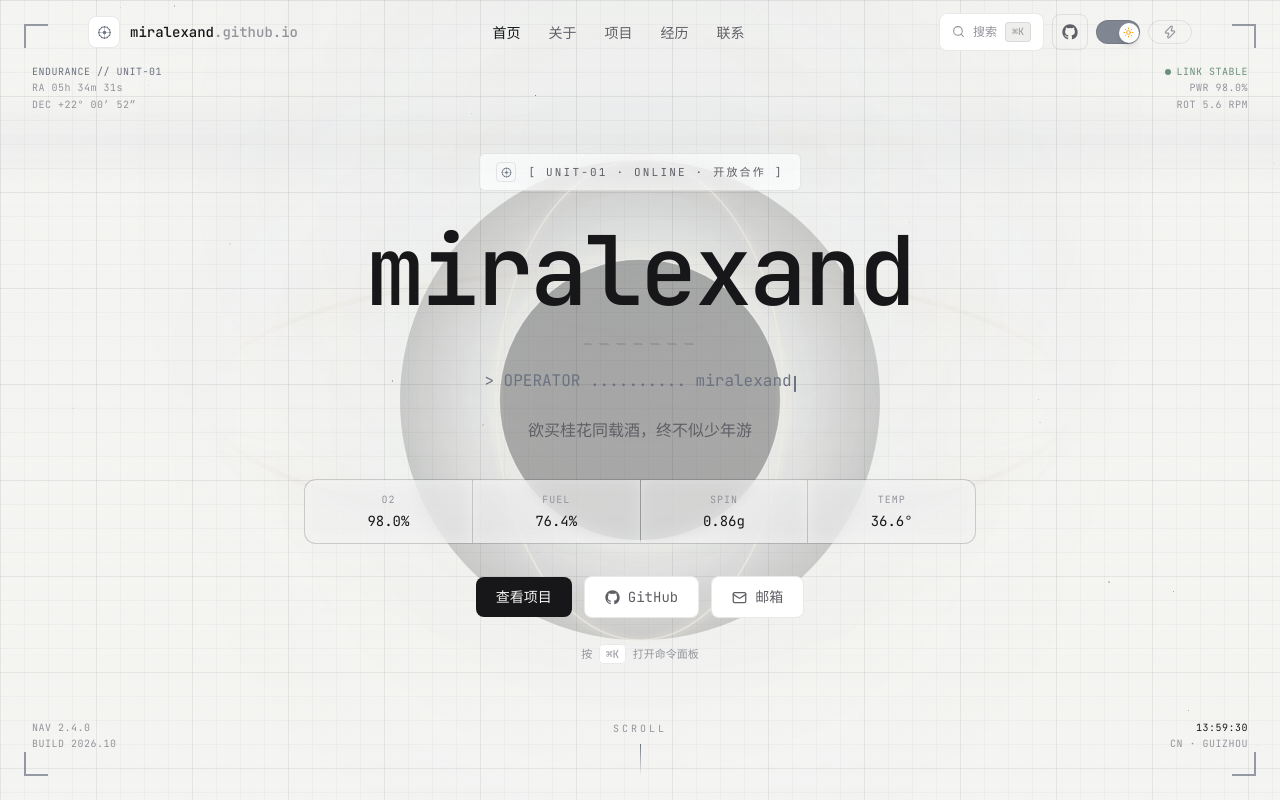
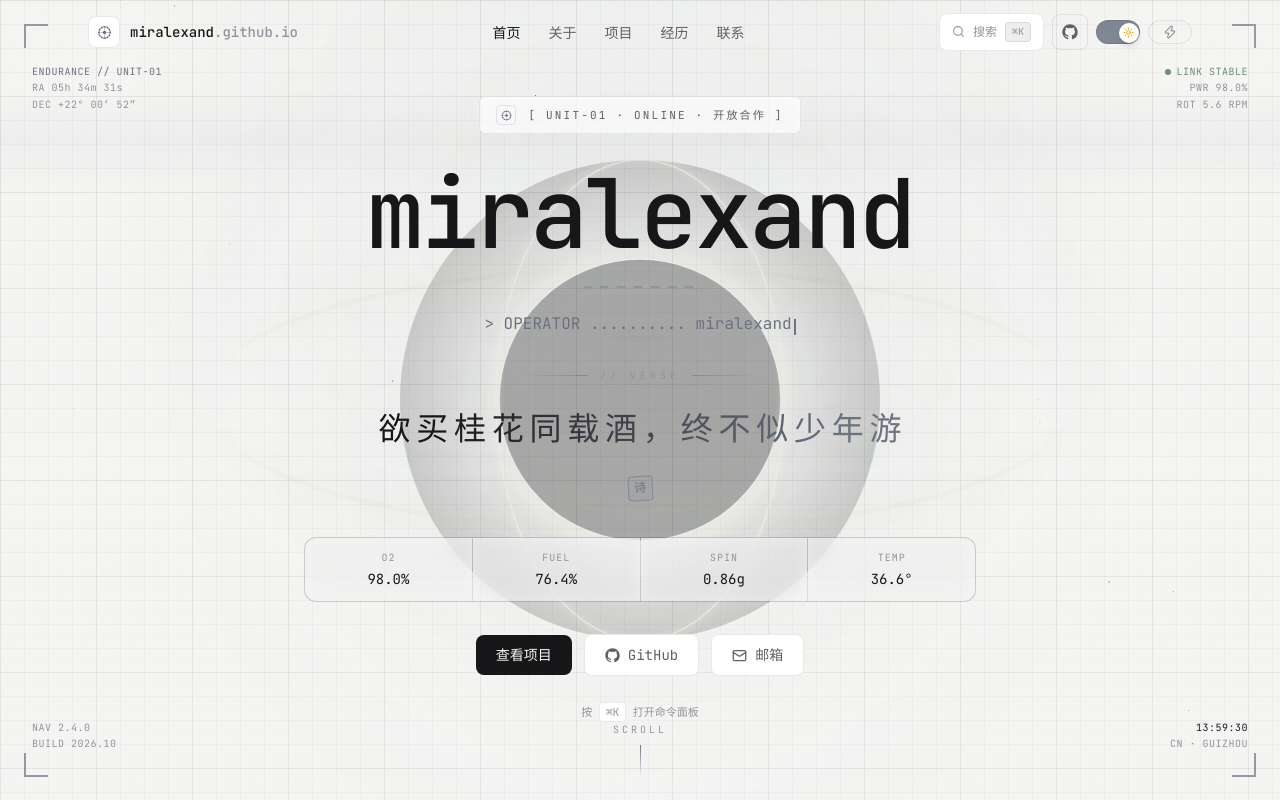
Before and after one commit to miralexand/miralexand.github.io, a React (Vite) app: page / in a window 1280 px wide. Shown: the top 800 px of the page. Built offline with nearby package versions, Linux system fonts and the light colour scheme.

Commit message:
style: render hero verse with poetic code-poet treatment

```diff
--- a/src/components/Hero.tsx
+++ b/src/components/Hero.tsx
@@ -131,15 +131,27 @@ export default function Hero() {
           <TypeLine phrases={phrases} />
         </motion.p>
 
-        <motion.p
+        <motion.div
           variants={fade}
           initial="hidden"
           animate="show"
           custom={3}
-          className="mx-auto mt-6 max-w-2xl text-balance leading-relaxed text-muted"
+          className="mx-auto mt-8 flex max-w-2xl flex-col items-center gap-4"
         >
-          欲买桂花同载酒，终不似少年游
-        </motion.p>
+          <div className="flex items-center gap-3 text-accent/70">
+            <span className="poem-rule h-px w-10 sm:w-16" />
+            <span className="font-mono text-[10px] tracking-[0.4em] text-faint uppercase">
+              // verse
+            </span>
+            <span className="poem-rule-r h-px w-10 sm:w-16" />
+          </div>
+          <p className="poem-line text-balance">
+            欲买桂花同载酒，终不似少年游
+          </p>
+          <span className="poem-seal" aria-hidden="true">
+            诗
+          </span>
+        </motion.div>
 
         <motion.div
           variants={fade}
--- a/src/index.css
+++ b/src/index.css
@@ -4,6 +4,8 @@
   --font-sans: "Inter", ui-sans-serif, system-ui, -apple-system, sans-serif;
   --font-mono: "JetBrains Mono", ui-monospace, "SFMono-Regular", Menlo,
     Consolas, monospace;
+  --font-poem: "Noto Serif SC", "Source Han Serif SC", "Songti SC", "STSong",
+    "SimSun", "STKaiti", "KaiTi", serif;
 }
 
 :root,
@@ -621,6 +623,65 @@ html[data-cyber="on"] .cyber-name {
   animation: spiderBobOnce 0.9s ease-in-out;
 }
 
+.poem-line {
+  font-family: var(--font-poem);
+  font-size: clamp(1.2rem, 3.4vw, 2rem);
+  font-weight: 500;
+  letter-spacing: 0.18em;
+  line-height: 1.9;
+  text-indent: 0.18em;
+  background: linear-gradient(
+    100deg,
+    var(--ink) 0%,
+    var(--ink) 38%,
+    var(--accent) 70%,
+    var(--accent-3) 100%
+  );
+  background-size: 240% 100%;
+  -webkit-background-clip: text;
+  background-clip: text;
+  color: transparent;
+  filter: drop-shadow(0 0 26px var(--glow));
+  animation: inkflow 9s ease-in-out infinite;
+}
+@keyframes inkflow {
+  0%,
+  100% {
+    background-position: 0% 50%;
+  }
+  50% {
+    background-position: 100% 50%;
+  }
+}
+
+.poem-seal {
+  font-family: var(--font-poem);
+  font-size: 0.78rem;
+  line-height: 1;
+  color: color-mix(in srgb, var(--accent) 88%, transparent);
+  border: 1px solid color-mix(in srgb, var(--accent) 55%, transparent);
+  border-radius: 4px;
+  padding: 0.34rem 0.32rem;
+  transform: rotate(-3deg);
+  background: color-mix(in srgb, var(--accent) 8%, transparent);
+  box-shadow: 0 0 26px -10px var(--glow);
+}
+
+.poem-rule {
+  background: linear-gradient(
+    90deg,
+    transparent,
+    color-mix(in srgb, var(--accent) 55%, transparent)
+  );
+}
+.poem-rule-r {
+  background: linear-gradient(
+    270deg,
+    transparent,
+    color-mix(in srgb, var(--accent) 55%, transparent)
+  );
+}
+
 @media (prefers-reduced-motion: reduce) {
   html {
     scroll-behavior: auto;
@@ -645,7 +706,8 @@ html[data-cyber="on"] .cyber-name {
   .intro-dot,
   .spider-bob,
   .legs-left,
-  .legs-right {
+  .legs-right,
+  .poem-line {
     animation: none;
   }
 }
```
